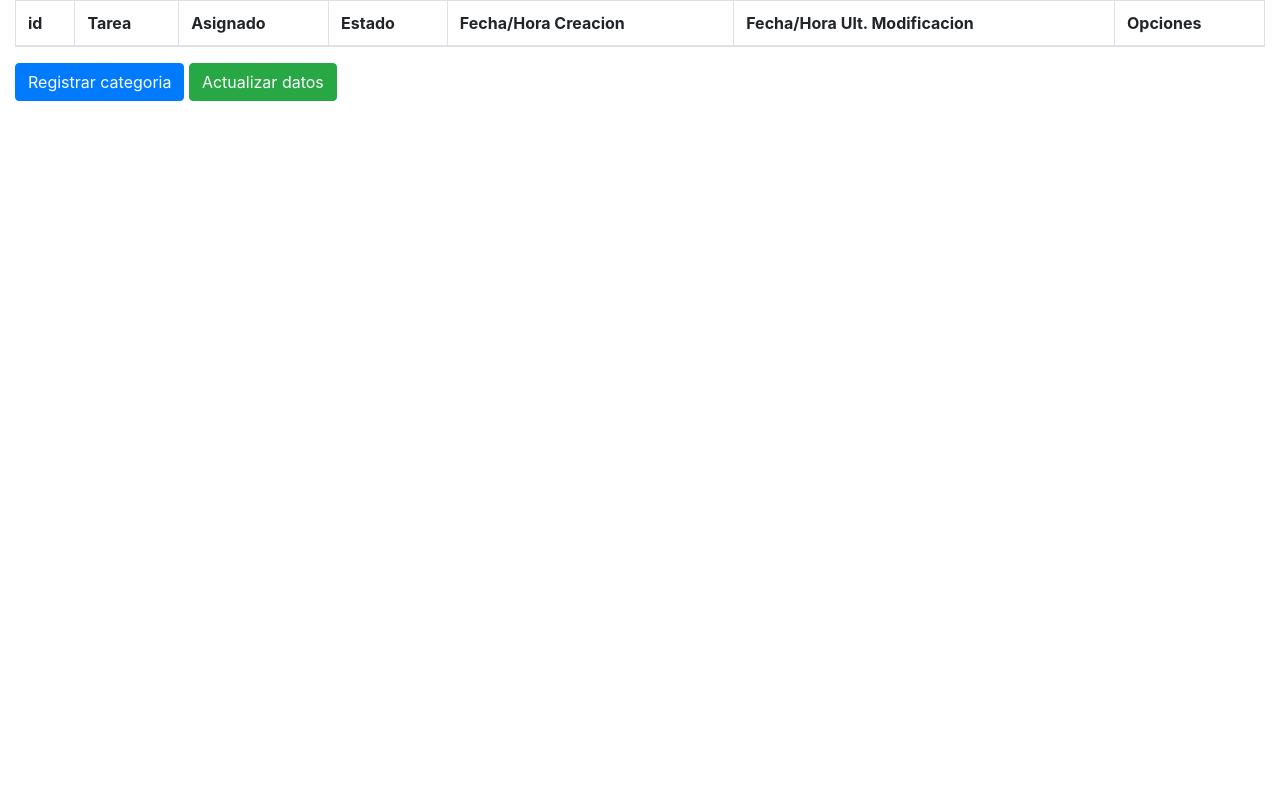
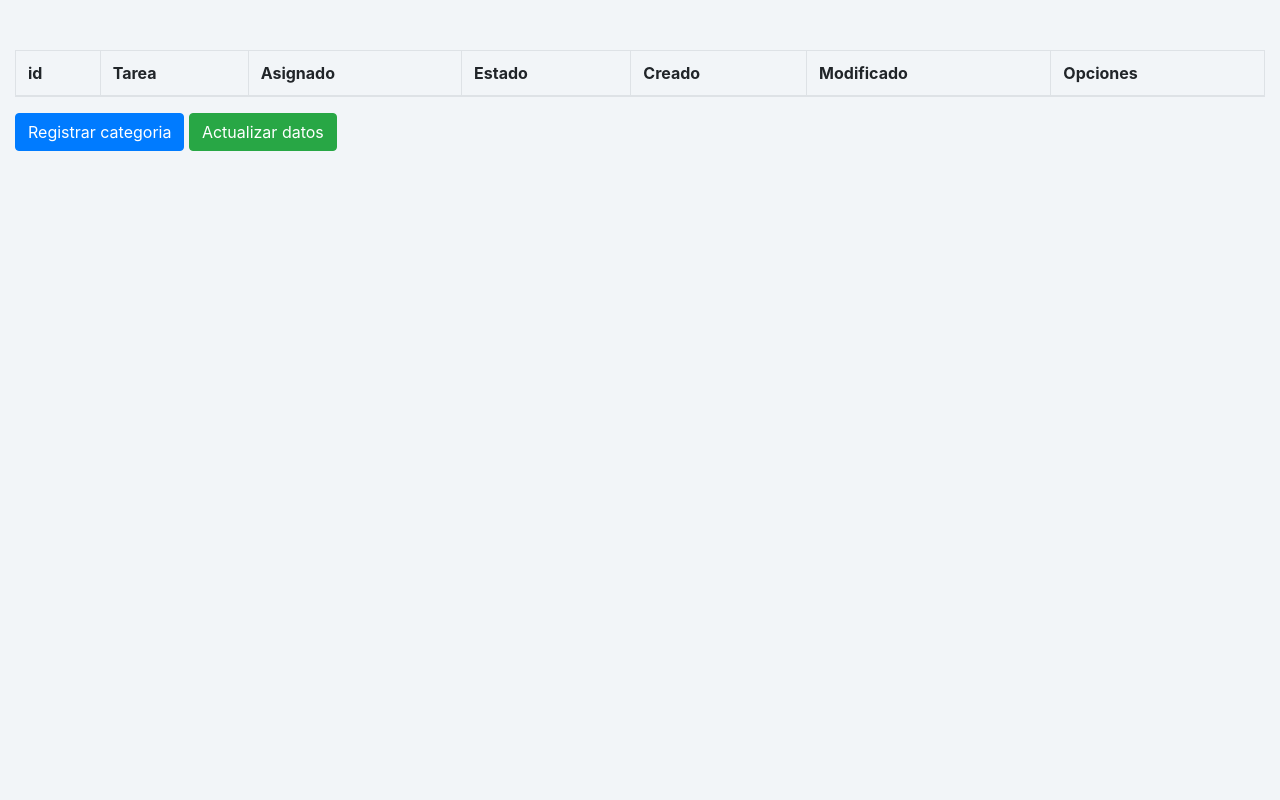
Before and after one commit to CarlosRBK/task-system, a Django app: page /adminTasks/ in a window 1280 px wide. Run offline with Django 4.2, Linux system fonts and the light colour scheme; lists and menus that the app fills with data are empty; some libraries are stand-ins or nearby versions.

Commit message:
Actualizacion

```diff
--- a/server/taskList/form.py
+++ b/server/taskList/form.py
@@ -9,7 +9,7 @@ class TaskListForm(forms.ModelForm):
         fields = '__all__'
         widgets = {
             'name': forms.TextInput(attrs={
-                'class': 'form-control'
+                'class': 'form-control',
             }),
             'assigned_to': forms.Select(attrs={
                 'class': 'form-control'
--- a/server/taskList/serializer.py
+++ b/server/taskList/serializer.py
@@ -1,6 +1,5 @@
 from rest_framework import serializers
 from .models import TaskList, CustomUser
-from django.contrib.auth.forms import UserCreationForm
 from django.contrib.auth.models import User
 
 class TaskSerializer(serializers.ModelSerializer):
@@ -12,4 +11,4 @@ class TaskSerializer(serializers.ModelSerializer):
 class UserCreationForm(serializers.ModelSerializer):
     class Meta:
         model = CustomUser
-        fields = '__all__'
+        exclude = ('password',)
--- /dev/null
+++ b/server/taskList/static/css/styles.css
@@ -0,0 +1,35 @@
+*{
+    margin: 0px;
+}
+body{
+    background-color: #f2f5f8;
+}
+
+.contenido{
+    margin-top: 50px;
+}
+
+.tituloDetalles{
+    display: flex;
+    flex-direction: row;
+    justify-content: space-around;
+    margin: 0;
+    color: rgb(10, 10, 10);
+}
+
+.contentDetalles{
+    display: flex;
+    flex-direction: row;
+    justify-content:flex-start;
+    margin: 0px;
+    color: rgb(14, 13, 13);
+}
+
+.contentDetalles div {
+    flex: 2 1;
+    padding: 10px;
+}
+
+.contentDetalles div ul li{
+    padding: 10px;
+}
--- a/server/taskList/static/js/funcionDataTable.js
+++ b/server/taskList/static/js/funcionDataTable.js
@@ -18,9 +18,19 @@ document.addEventListener('DOMContentLoaded', function (){
                     {'data': [3]},
                     {'data': [4]},
                     {'data': [5]},
-                    {'data': [0]}
+                    {'data': [0]},
+                    {'data': [6]},
+                    {'data': [7]},
                 ],
                 "columnDefs": [
+                  {
+                    "targets":7,
+                    "visible": false
+                  },
+                  {
+                    "targets":8,
+                    "visible": false
+                  },
                 {
                     "targets": 6,
                     "render": function ( data, type, row ) {
@@ -92,11 +102,12 @@ document.addEventListener('DOMContentLoaded', function (){
                       })
                     }else{
                       Swal.fire({
-                        position: 'top-end',
+                        position: 'bottom-end',
                         icon: 'success',
                         title: 'La tarea se ha eliminado exitosamente',
                         showConfirmButton: false,
                         timer: 2000
+
                       })
                       table.ajax.reload();
                       return false;
@@ -116,6 +127,7 @@ document.addEventListener('DOMContentLoaded', function (){
             $('#table_category tbody').on('click', 'button[rel="view"]', 'tr', function(){
               var tr = table.cell($(this).closest('td,li')).index().row;
               var data = table.row(tr).data();
+              console.log(data)
               $('#modalView').modal('show');
               $('#modalCategory form')[0].reset();
               $('input[name="name"]').val(data[1]);
@@ -123,11 +135,15 @@ document.addEventListener('DOMContentLoaded', function (){
               $('#id_assigned_to').val('1');
               $('input[name="action"]').val('edit');
               $('#tituloView').text('Datos Generales');
-              $('#idTarea').text('Id:\n',data[0]);
-              $('#nombreTarea').text('Tarea\n',data[1]);
-              $('#statusTarea').text('Estado de la Tarea\n',data[3]);
-              $('#fechaCreacion').text('Fecha de Creacion\n',data[4]);
-              $('#fechaModificacion').text('Ultima Modificacion\n',data[5]);
+              $('#tituloTarea').text(`Tarea Id: ${data[0]}`);
+              $('#nombreTarea').text(data[1]);
+              $('#statusTarea').text(data[3]);
+              $('#fechaCreacion').text(data[4]);
+              $('#fechaModificacion').text(data[5]);
+              $('#tituloUser').text(`Usuario: ${data[2]}`)
+              $('#nombreUsuario').text(data[6]);
+              $('#telefonoUsuario').text(data[7]);
+              $('#direccionUsuario').text(data[8]);
             });
 })
 
--- a/server/taskList/templates/taskList.html
+++ b/server/taskList/templates/taskList.html
@@ -1,14 +1,17 @@
 {% extends 'base.html' %}
 {% load static %}
 
+
 {% block title %}{% endblock title %}
 {% block head %}
+    <link rel="stylesheet" href="{% static 'css/styles.css'%}">
     <script src="{% static 'js/funcionDataTable.js'%}"></script>
 {% endblock head %}
 
 
 {% block content %}
 <div class="container-fluid">
+  <div class="contenido">
     {% csrf_token %}
     <table id="table_category"  class="table table-striped table-bordered" style="width:100%">
         <thead>
@@ -17,8 +20,8 @@
                 <th>Tarea</th>
                 <th>Asignado</th>
                 <th>Estado</th>
-                <th>Fecha/Hora Creacion</th>
-                <th>Fecha/Hora Ult. Modificacion</th>
+                <th>Creado</th>
+                <th>Modificado</th>
                 <th>Opciones</th>
             </tr>
         </thead>
@@ -26,8 +29,9 @@
     <button id="botonRegistrar" type="button" class="btn btn-primary" data-toggle="modal" data-target="#modalCategory">Registrar categoria</button>
     <button id="botonActualizar" class="btn btn-success">Actualizar datos</button>
 </div>
+</div>
 <!-- Modal -->
-<div class="modal fade" id="modalCategory" tabindex="-1" role="dialog" aria-labelledby="exampleModalLabel" aria-hidden="true">
+<div class="modal fade" id="modalCategory" tabindex="-1" role="dialog" aria-labelledby="exampleModalLabel" aria-hidden="true" data-backdrop="static" data-keyboard="false">
     <div class="modal-dialog modal-dialog-centered" role="document">
       <div class="modal-content">
         <div class="modal-header">
@@ -58,7 +62,7 @@
   </div>
 {% comment %} ModalBody {% endcomment %}
 <div class="modal fade" id="modalView" tabindex="-1" role="dialog" aria-labelledby="exampleModalCenterTitle" aria-hidden="true" data-backdrop="static" data-keyboard="false">
-  <div class="modal-dialog modal-dialog-centered" role="document">
+  <div class="modal-dialog modal-lg" role="document">
     <div class="modal-content">
       <div class="modal-header">
         <h5 class="modal-title" id="tituloView"></h5>
@@ -67,37 +71,35 @@
         </button>
       </div>
       <div class="modal-body">
-        <div class="card-deck">
-            <div class="card">
-                <div class="card-header">
-                    <p id='tituloTarea'></p>
+        <div class='tituloDetalles'>
+            <div>
+              Detalles de la Tarea
             </div>
-                <div class="card-body">
-                    <p id="idTarea"></p>
-                    <p id="nombreTarea"></p>
-                    <p id="statusTarea"></p>
-                    <p id="fechaCreacion"></p>
-                    <p id="fechaModificacion"></p>
+            <div>
+              Usuario asignado
             </div>
         </div>
-            <div class="card">
-                <div class="card-header">
-                    Tarea #2
+        <div class="contentDetalles">
+            <div>
+              <ul>
+                <li>Nombre:  <span id='nombreTarea'></span></li>
+                <li>Estado:  <span id="statusTarea"></span></li>
+                <li>Creacion:  <span id="fechaCreacion"></span></li>
+                <li>Modificacion:  <span id="fechaModificacion"></span></li>
+              </ul>
             </div>
-                <div class="card-body">
-                    <p>Estado: Completada</p>
-                    <p>Fecha de creación: 03/01/2022</p>
-                    <p>Fecha de modificación: 04/01/2022</p>
-                    <p>Asignado a: María González</p>
-                    <p>Teléfono: 87654321</p>
-                    <p>Dirección: Calle Falsa 123</p>
+            <div>
+              <ul>
+                <li>Usuario:  <span id="nombreUsuario"></span></li>
+                <li>Telefono:  <span id="telefonoUsuario"></span></li>
+                <li>Direccion:  <span id="direccionUsuario"></span></li>
+              </ul>
             </div>
           </div>
         </div>
-    </div>
-
         <div class="modal-footer">
           <button type="button" class="btn btn-secondary" data-dismiss="modal">Atras</button>
+        </div>
       </div>
     </div>
   </div>
@@ -118,11 +120,12 @@
         function(){
           $('#modalCategory').modal('hide')
           Swal.fire({
-            position: 'top-end',
+            position: 'bottom-end',
             icon: 'success',
-            title: 'La tarea se ha guardado exitosamente',
+            title: 'La tarea se ha creado exitosamente',
             showConfirmButton: false,
-            timer: 1500
+            timer: 2000
+
           })
           $('#table_category').DataTable().ajax.reload();
          })
--- a/server/taskList/views.py
+++ b/server/taskList/views.py
@@ -8,8 +8,10 @@ from .serializer import TaskSerializer, UserCreationForm
 from django.shortcuts import render
 from django.http import JsonResponse
 from .form import TaskListForm
+from django.contrib.auth.decorators import login_required
 
-# Vistas Django
+
+
 def listTasksView(request):
     if request.method == 'GET':
         form = TaskListForm()
@@ -28,8 +30,11 @@ def listTasksView(request):
                             task.name,
                             task.assigned_to.username,
                             task.get_status_display(),
-                            task.created_at.strftime('%d/%m/%y ||  %H:%M:%S'),
-                            task.updated_at.strftime('%d/%m/%y ||  %H:%M:%S')
+                            task.created_at.strftime('Fecha: %d/%m/%y Hora: %H:%M:%S'),
+                            task.updated_at.strftime('Fecha: %d/%m/%y Hora:  %H:%M:%S'),
+                            f'{task.assigned_to.first_name} {task.assigned_to.last_name}' if len(f'{task.assigned_to.first_name} {task.assigned_to.last_name}') > 5 else "Vacio",
+                            task.assigned_to.phone_number,
+                            task.assigned_to.address if len(task.assigned_to.address) > 2 else "Vacio",
                         ])
                 print(list)
                 return JsonResponse(list, safe=False)
@@ -83,13 +88,12 @@ class TaskListView(APIView):
 class CreateUserView(APIView):
     def get(self,request):
         users = CustomUser.objects.all()
+        serializer = UserCreationForm(users, many=True)
         print(users)
-        serializer = UserCreationForm(users, many=True)
         return Response(serializer.data)
 
 
     def post(self, request, *args, **kwargs):
-        print(request.data)
         serializer = UserCreationForm(data=request.data)
         if serializer.is_valid():
             user = serializer.save()
```
Lines whose indentation alone changed are shown as unchanged.
